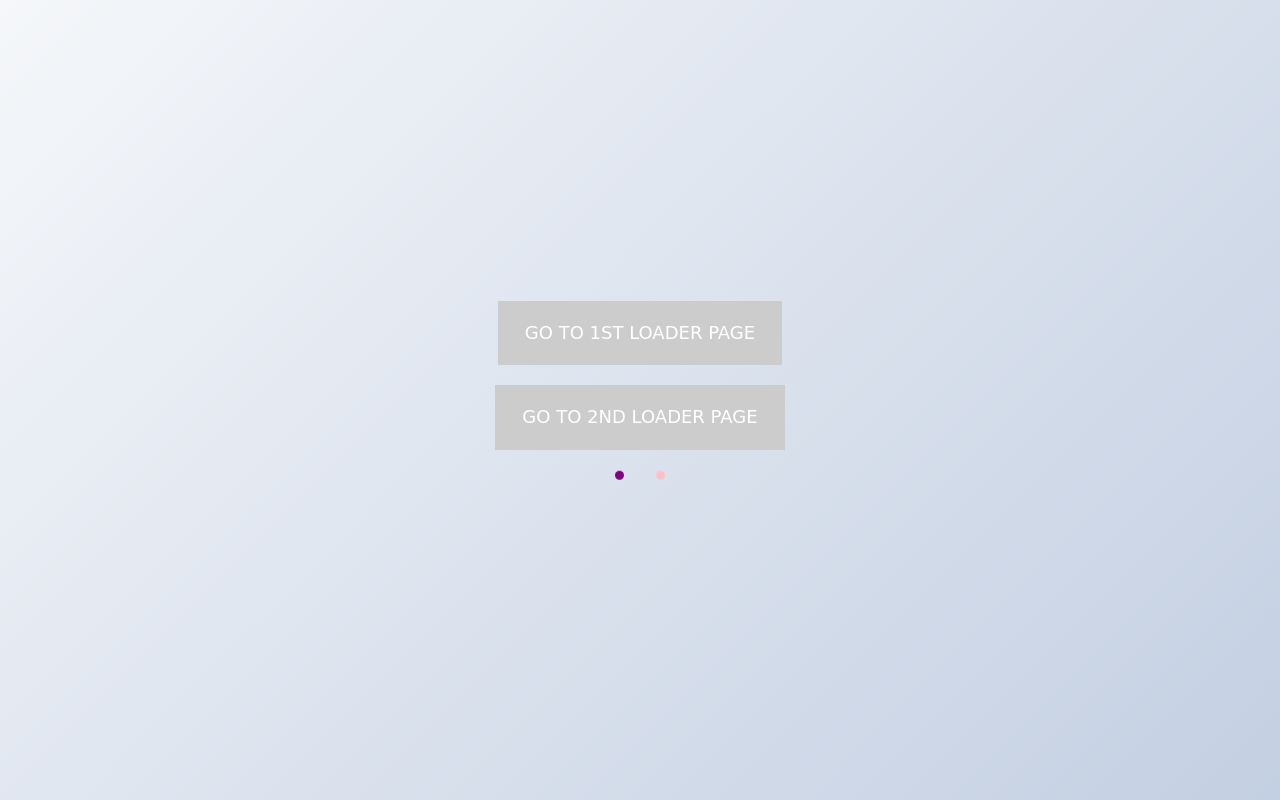
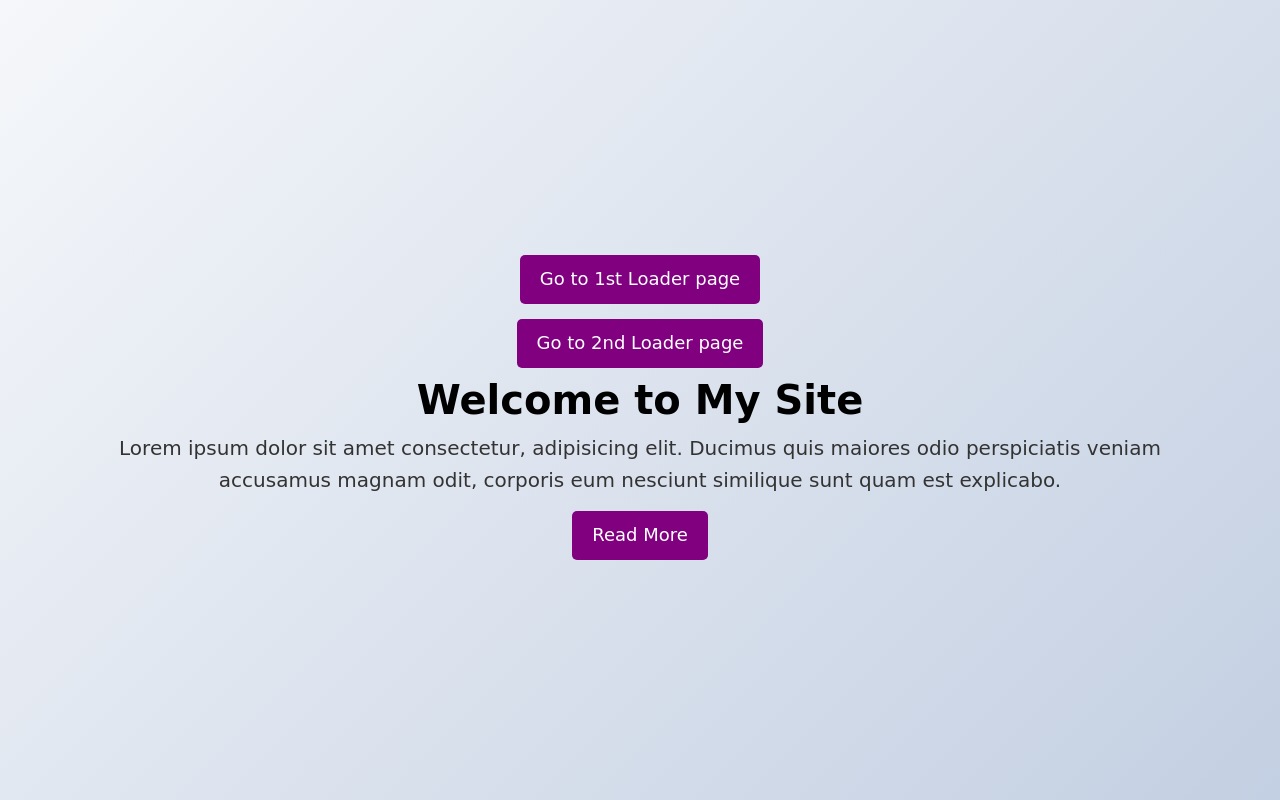
Before and after one commit to KushRohra/Loaders, a plain HTML site: page index3.html in a window 1280 px wide. Drawn offline with Linux system fonts and the light colour scheme.

Commit message:
Content appears after some loading

```diff
--- a/css/loader2.css
+++ b/css/loader2.css
@@ -15,6 +15,6 @@
 
 @keyframes dots{
     to{
-        width: 1.25em;
+        width: 1em;
     }
 }
--- a/css/style.css
+++ b/css/style.css
@@ -16,16 +16,34 @@ body{
     min-height: 100vh;
 }
 
-a{
-    align-items: left;
-    margin: 10px;
-    background-color: #ccc;
-    color: white;
-    padding: 1em 1.5em;
-    text-decoration: none;
-    text-transform: uppercase;
+.main{
+    text-align: center;
+    width: 90%;
+    opacity: 0;
+    display: none;
+    transition: opacity 1s ease-in;
 }
 
-a:hover {
-    cursor: pointer;
+.main h1{
+    font-size: 40px;
 }
+
+.main p{
+    font-size: 20px;
+    color: #333;
+}
+
+.btn{
+    display: inline-block;
+    background: purple;
+    color: #fff;
+    text-decoration: none;
+    border: none;
+    border-radius: 5px;
+    padding: 10px 20px;
+    margin-top: 15px;
+}
+
+.btn:hover{
+    opacity: 0.8;
+}
--- a/index.html
+++ b/index.html
@@ -10,14 +10,21 @@
 </head>
 <body>
 
-    <a href="index2.html">Go to 2nd Loader page</a>
-    <a href="index3.html">Go to 3rd Loader page</a>
+    <a class="btn" href="index2.html">Go to 2nd Loader page</a>
+    <a class="btn" href="index3.html">Go to 3rd Loader page</a>
 
     <div class="loader">
         <div class="circle"></div>
         <div class="circle"></div>
     </div>
 
+    <section class="main">
+        <h1>Welcome to My Site</h1>
+        <p>Lorem ipsum dolor sit amet consectetur, adipisicing elit. Ducimus quis maiores odio perspiciatis veniam accusamus magnam odit, corporis eum nesciunt similique sunt quam est explicabo.</p>
+        <a href="#" class="btn">Read More</a>
+    </section>
+
+    <script src="js/main.js"></script>
 
 </body>
 </html>
--- a/index3.html
+++ b/index3.html
@@ -10,8 +10,8 @@
 </head>
 <body>
 
-    <a href="index.html">Go to 1st Loader page</a>
-    <a href="index2.html">Go to 2nd Loader page</a>
+    <a class="btn" href="index.html">Go to 1st Loader page</a>
+    <a class="btn" href="index2.html">Go to 2nd Loader page</a>
 
     <div class="loader">
         <span></span>
@@ -19,5 +19,13 @@
         <span></span>
     </div>
 
+    <section class="main">
+        <h1>Welcome to My Site</h1>
+        <p>Lorem ipsum dolor sit amet consectetur, adipisicing elit. Ducimus quis maiores odio perspiciatis veniam accusamus magnam odit, corporis eum nesciunt similique sunt quam est explicabo.</p>
+        <a href="#" class="btn">Read More</a>
+    </section>
+
+    <script src="js/main.js"></script>
+
 </body>
 </html>
--- /dev/null
+++ b/js/main.js
@@ -0,0 +1,17 @@
+const loader = document.querySelector('.loader');
+const main = document.querySelector('.main');
+
+function init()
+{
+    setTimeout( ()=>{
+        loader.style.opacity = 0;
+        loader.style.display = 'none';
+
+        main.style.display = 'block';
+        setTimeout( ()=> {
+            main.style.opacity = 1
+        }, 50);
+    }, 4000);
+}
+
+init();
```
Also changed, not shown: index2.html (+9 -2 lines).
